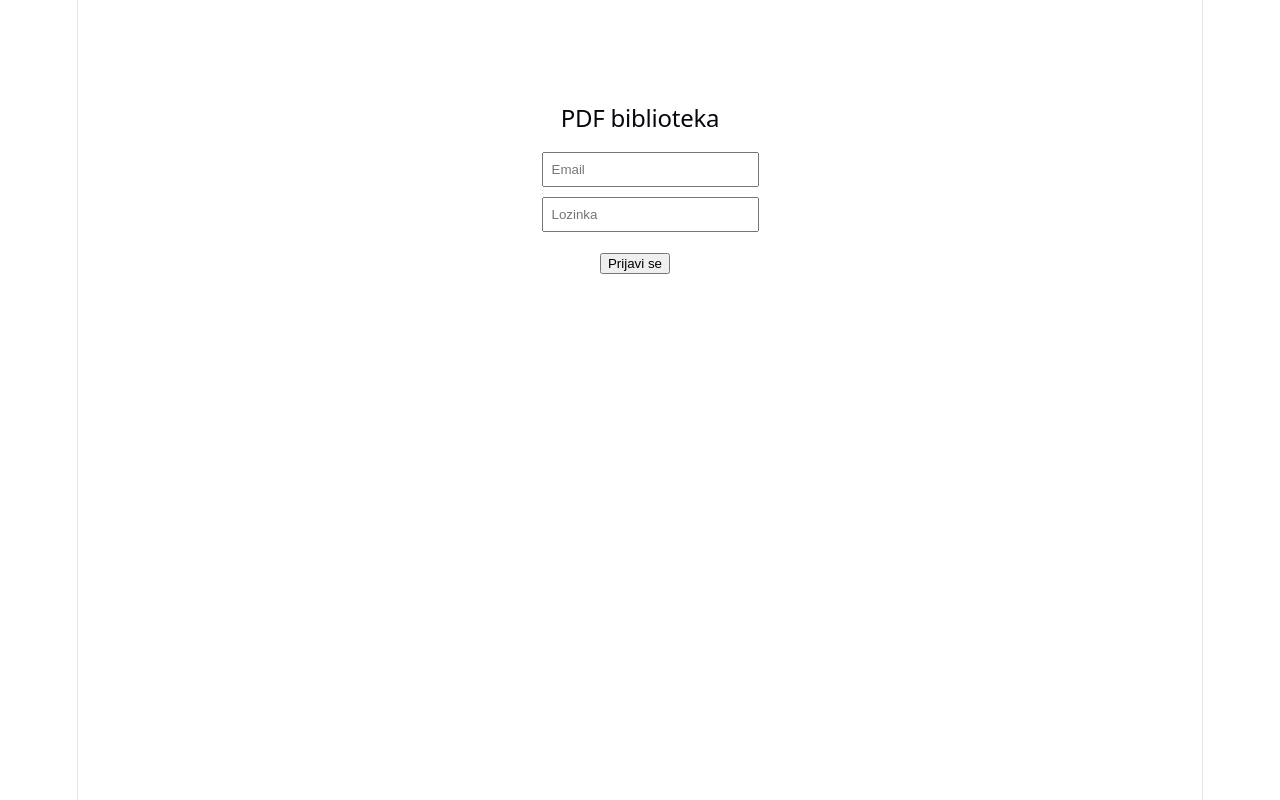
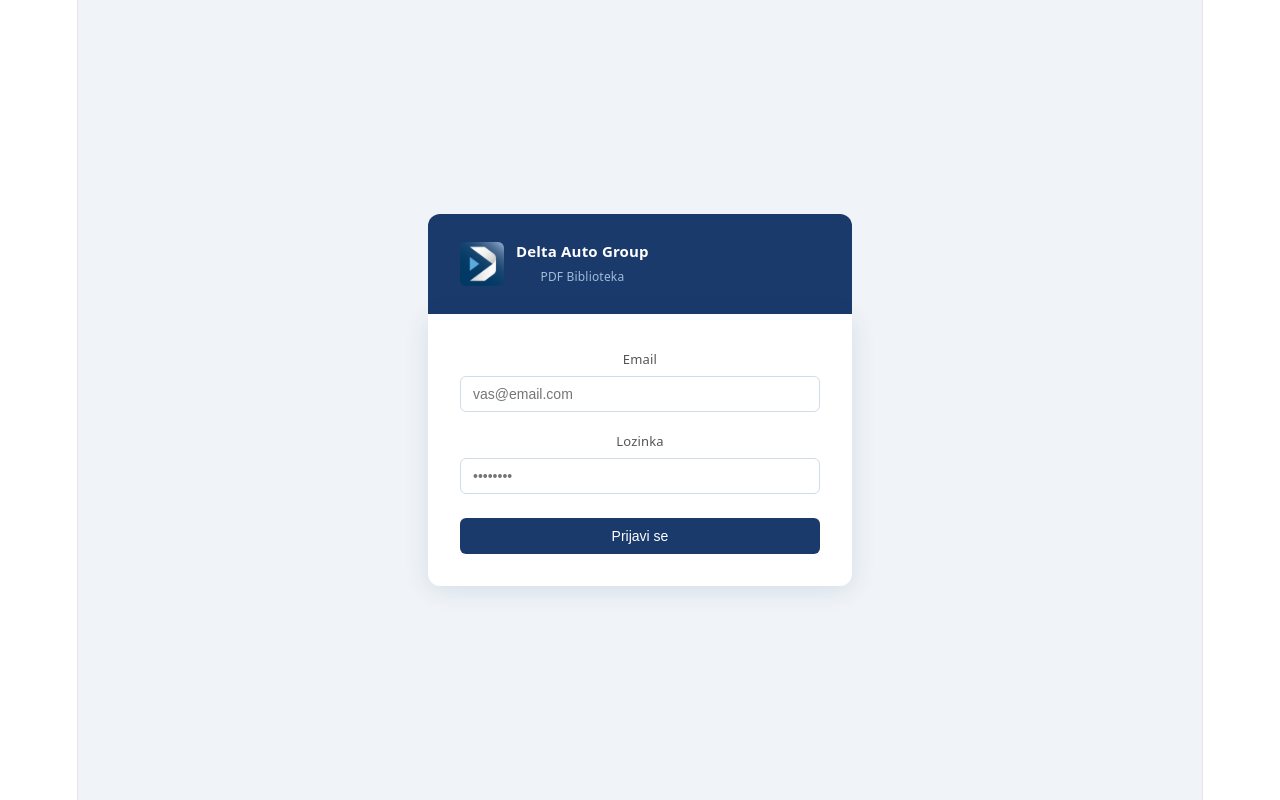
Before and after one commit to Bokilla21/pdf-app, a React (Vite) app: page / in a window 1280 px wide. Built offline with nearby package versions, Linux system fonts and the light colour scheme.

Commit message:
Delta Auto Group dizajn

```diff
--- a/src/App.jsx
+++ b/src/App.jsx
@@ -3,6 +3,16 @@ import { supabase } from './supabase'
 import Login from './pages/Login'
 import Dashboard from './pages/Dashboard'
 import Admin from './pages/Admin'
+
+const theme = {
+  primary: '#1a3a6b',
+  accent: '#4a90c4',
+  white: '#ffffff',
+  light: '#f0f4f8',
+  border: '#d0dce8',
+}
+
+export { theme }
 
 export default function App() {
   const [session, setSession] = useState(null)
@@ -32,13 +42,27 @@ export default function App() {
   if (!session) return <Login />
 
   return (
-    <div>
-      {isAdmin && (
-        <div style={{ background: '#f5f5f5', padding: '8px 24px', display: 'flex', gap: 16 }}>
-          <button onClick={() => setPage('dashboard')} style={{ fontSize: 13, background: 'none', border: 'none', cursor: 'pointer', fontWeight: page === 'dashboard' ? 700 : 400 }}>Moji fajlovi</button>
-          <button onClick={() => setPage('admin')} style={{ fontSize: 13, background: 'none', border: 'none', cursor: 'pointer', fontWeight: page === 'admin' ? 700 : 400 }}>Admin panel</button>
+    <div style={{ minHeight: '100vh', background: theme.light }}>
+      <div style={{ background: theme.primary, padding: '0 24px', display: 'flex', alignItems: 'center', justifyContent: 'space-between', height: 64 }}>
+        <div style={{ display: 'flex', alignItems: 'center', gap: 12 }}>
+          <img src="/assets/mlogo.jpg" alt="Delta Auto Group" style={{ height: 40, borderRadius: 6 }} />
+          <span style={{ color: theme.white, fontWeight: 600, fontSize: 16, letterSpacing: 0.5 }}>PDF Biblioteka</span>
         </div>
-      )}
+        {isAdmin && (
+          <div style={{ display: 'flex', gap: 4 }}>
+            <button
+              onClick={() => setPage('dashboard')}
+              style={{ padding: '6px 16px', background: page === 'dashboard' ? theme.accent : 'transparent', color: theme.white, border: '1px solid rgba(255,255,255,0.3)', borderRadius: 6, cursor: 'pointer', fontSize: 13 }}>
+              Moji fajlovi
+            </button>
+            <button
+              onClick={() => setPage('admin')}
+              style={{ padding: '6px 16px', background: page === 'admin' ? theme.accent : 'transparent', color: theme.white, border: '1px solid rgba(255,255,255,0.3)', borderRadius: 6, cursor: 'pointer', fontSize: 13 }}>
+              Admin panel
+            </button>
+          </div>
+        )}
+      </div>
       {page === 'admin' && isAdmin ? <Admin /> : <Dashboard session={session} />}
     </div>
   )
--- a/src/pages/Dashboard.jsx
+++ b/src/pages/Dashboard.jsx
@@ -1,5 +1,13 @@
 import { useState, useEffect } from 'react'
 import { supabase } from '../supabase'
+
+const theme = {
+  primary: '#1a3a6b',
+  accent: '#4a90c4',
+  white: '#ffffff',
+  light: '#f0f4f8',
+  border: '#d0dce8',
+}
 
 export default function Dashboard({ session }) {
   const [files, setFiles] = useState([])
@@ -68,11 +76,20 @@ export default function Dashboard({ session }) {
       return new Date(b.created_at) - new Date(a.created_at)
     })
 
+  const totalSize = files.reduce((s, f) => s + f.size, 0)
+
   return (
-    <div style={{ maxWidth: 800, margin: '40px auto', padding: 24 }}>
-      <div style={{ display: 'flex', justifyContent: 'space-between', marginBottom: 24 }}>
-        <h2>PDF biblioteka</h2>
-        <button onClick={handleLogout}>Odjavi se</button>
+    <div style={{ maxWidth: 860, margin: '32px auto', padding: '0 24px' }}>
+      <div style={{ display: 'flex', justifyContent: 'space-between', alignItems: 'center', marginBottom: 24 }}>
+        <div>
+          <h2 style={{ margin: 0, color: theme.primary, fontSize: 20 }}>Moji dokumenti</h2>
+          <p style={{ margin: 0, fontSize: 13, color: '#888' }}>{files.length} fajlova · {(totalSize / 1048576).toFixed(1)} MB</p>
+        </div>
+        <button
+          onClick={handleLogout}
+          style={{ padding: '7px 16px', background: 'transparent', color: theme.primary, border: `1px solid ${theme.border}`, borderRadius: 6, cursor: 'pointer', fontSize: 13 }}>
+          Odjavi se
+        </button>
       </div>
 
       <div style={{ display: 'flex', gap: 8, marginBottom: 16 }}>
@@ -80,34 +97,43 @@ export default function Dashboard({ session }) {
           placeholder="Pretraži fajlove..."
           value={search}
           onChange={e => setSearch(e.target.value)}
-          style={{ flex: 1, padding: 8 }}
+          style={{ flex: 1, padding: '9px 12px', border: `1px solid ${theme.border}`, borderRadius: 6, fontSize: 14 }}
         />
-        <select value={sortBy} onChange={e => setSortBy(e.target.value)} style={{ padding: 8 }}>
+        <select
+          value={sortBy}
+          onChange={e => setSortBy(e.target.value)}
+          style={{ padding: '9px 12px', border: `1px solid ${theme.border}`, borderRadius: 6, fontSize: 13, color: '#555' }}>
           <option value="created_at">Po datumu</option>
           <option value="name">Po imenu</option>
           <option value="size">Po veličini</option>
         </select>
       </div>
 
-      <label style={{ display: 'inline-block', padding: '8px 16px', border: '1px solid #ccc', cursor: 'pointer', marginBottom: 24 }}>
-        {uploading ? 'Učitavanje...' : 'Dodaj PDF'}
+      <label style={{ display: 'inline-flex', alignItems: 'center', gap: 8, padding: '9px 20px', background: theme.primary, color: theme.white, borderRadius: 6, cursor: 'pointer', marginBottom: 24, fontSize: 13 }}>
+        {uploading ? 'Učitavanje...' : '+ Dodaj PDF'}
         <input type="file" accept=".pdf" onChange={handleUpload} style={{ display: 'none' }} />
       </label>
 
       <div>
-        {filtered.length === 0 && <p style={{ color: '#888' }}>Nema fajlova.</p>}
+        {filtered.length === 0 && (
+          <div style={{ textAlign: 'center', padding: 48, color: '#aaa' }}>
+            <p style={{ fontSize: 32, margin: 0 }}>📄</p>
+            <p style={{ marginTop: 8 }}>Nema fajlova</p>
+          </div>
+        )}
         {filtered.map(f => (
-          <div key={f.id} style={{ padding: 12, border: '1px solid #eee', borderRadius: 8, marginBottom: 8, display: 'flex', justifyContent: 'space-between', alignItems: 'center' }}>
-            <div>
-              <p style={{ fontWeight: 500 }}>{f.name}</p>
-              <p style={{ fontSize: 13, color: '#888' }}>
-                {Math.round(f.size / 1024)} KB · {new Date(f.created_at).toLocaleDateString('sr-RS')}
-              </p>
+          <div key={f.id} style={{ padding: '14px 16px', background: theme.white, border: `1px solid ${theme.border}`, borderRadius: 8, marginBottom: 8, display: 'flex', justifyContent: 'space-between', alignItems: 'center' }}>
+            <div style={{ display: 'flex', alignItems: 'center', gap: 12 }}>
+              <div style={{ width: 36, height: 42, background: '#fef0f0', border: '1px solid #f5c0c0', borderRadius: 4, display: 'flex', alignItems: 'center', justifyContent: 'center', fontSize: 11, color: '#c0392b', fontWeight: 600 }}>PDF</div>
+              <div>
+                <p style={{ fontWeight: 500, margin: 0, fontSize: 14, color: '#222' }}>{f.name}</p>
+                <p style={{ fontSize: 12, color: '#888', margin: 0 }}>{Math.round(f.size / 1024)} KB · {new Date(f.created_at).toLocaleDateString('sr-RS')}</p>
+              </div>
             </div>
-            <div style={{ display: 'flex', gap: 8 }}>
-              <button onClick={() => openFile(f)}>Otvori</button>
-              <button onClick={() => renameFile(f)}>Preimenuj</button>
-              <button onClick={() => deleteFile(f)} style={{ color: 'red' }}>Obriši</button>
+            <div style={{ display: 'flex', gap: 6 }}>
+              <button onClick={() => openFile(f)} style={{ padding: '6px 12px', background: theme.accent, color: theme.white, border: 'none', borderRadius: 6, cursor: 'pointer', fontSize: 12 }}>Otvori</button>
+              <button onClick={() => renameFile(f)} style={{ padding: '6px 12px', background: 'transparent', color: theme.primary, border: `1px solid ${theme.border}`, borderRadius: 6, cursor: 'pointer', fontSize: 12 }}>Preimenuj</button>
+              <button onClick={() => deleteFile(f)} style={{ padding: '6px 12px', background: 'transparent', color: '#c0392b', border: '1px solid #f5c0c0', borderRadius: 6, cursor: 'pointer', fontSize: 12 }}>Obriši</button>
             </div>
           </div>
         ))}
--- a/src/pages/Login.jsx
+++ b/src/pages/Login.jsx
@@ -31,25 +31,45 @@ export default function Login() {
   const hasInvite = new URLSearchParams(window.location.search).get('invite')
 
   return (
-    <div style={{ maxWidth: 360, margin: '80px auto', padding: 24 }}>
-      <h2 style={{ marginBottom: 20 }}>PDF biblioteka</h2>
-      {error && <p style={{ color: 'red', marginBottom: 12 }}>{error}</p>}
-      {msg && <p style={{ color: 'green', marginBottom: 12 }}>{msg}</p>}
+    <div style={{ minHeight: '100vh', background: '#f0f4f8', display: 'flex', flexDirection: 'column', alignItems: 'center', justifyContent: 'center' }}>
+      <div style={{ background: '#1a3a6b', padding: '24px 32px', borderRadius: '12px 12px 0 0', width: 360, display: 'flex', alignItems: 'center', gap: 12 }}>
+        <img src="/assets/mlogo.jpg" alt="Delta Auto Group" style={{ height: 44, borderRadius: 6 }} />
+        <div>
+          <p style={{ color: '#ffffff', fontWeight: 600, fontSize: 15, margin: 0 }}>Delta Auto Group</p>
+          <p style={{ color: '#a0bcd8', fontSize: 12, margin: 0 }}>PDF Biblioteka</p>
+        </div>
+      </div>
+      <div style={{ background: '#ffffff', padding: 32, borderRadius: '0 0 12px 12px', width: 360, boxShadow: '0 4px 24px rgba(26,58,107,0.12)' }}>
+        {error && <p style={{ color: '#c0392b', marginBottom: 12, fontSize: 13 }}>{error}</p>}
+        {msg && <p style={{ color: '#27ae60', marginBottom: 12, fontSize: 13 }}>{msg}</p>}
+        <label style={{ fontSize: 13, color: '#555', display: 'block', marginBottom: 4 }}>Email</label>
         <input
-        placeholder="Email"
+          placeholder="vas@email.com"
           value={email}
           onChange={e => setEmail(e.target.value)}
-        style={{ display: 'block', width: '100%', marginBottom: 10, padding: 8 }}
+          style={{ display: 'block', width: '100%', marginBottom: 16, padding: '9px 12px', border: '1px solid #d0dce8', borderRadius: 6, fontSize: 14, boxSizing: 'border-box' }}
         />
+        <label style={{ fontSize: 13, color: '#555', display: 'block', marginBottom: 4 }}>Lozinka</label>
         <input
-        placeholder="Lozinka"
+          placeholder="••••••••"
           type="password"
           value={password}
           onChange={e => setPassword(e.target.value)}
-        style={{ display: 'block', width: '100%', marginBottom: 16, padding: 8 }}
+          style={{ display: 'block', width: '100%', marginBottom: 24, padding: '9px 12px', border: '1px solid #d0dce8', borderRadius: 6, fontSize: 14, boxSizing: 'border-box' }}
         />
-      <button onClick={handleLogin} style={{ marginRight: 10 }}>Prijavi se</button>
-      {hasInvite && <button onClick={handleRegister}>Registruj se</button>}
+        <button
+          onClick={handleLogin}
+          style={{ width: '100%', padding: '10px', background: '#1a3a6b', color: '#fff', border: 'none', borderRadius: 6, fontSize: 14, cursor: 'pointer', marginBottom: hasInvite ? 8 : 0 }}>
+          Prijavi se
+        </button>
+        {hasInvite && (
+          <button
+            onClick={handleRegister}
+            style={{ width: '100%', padding: '10px', background: '#4a90c4', color: '#fff', border: 'none', borderRadius: 6, fontSize: 14, cursor: 'pointer' }}>
+            Registruj se
+          </button>
+        )}
+      </div>
     </div>
   )
 }
```
Also changed, not shown: public/assets/mlogo.jpg (added). Lines whose indentation alone changed are shown as unchanged.
